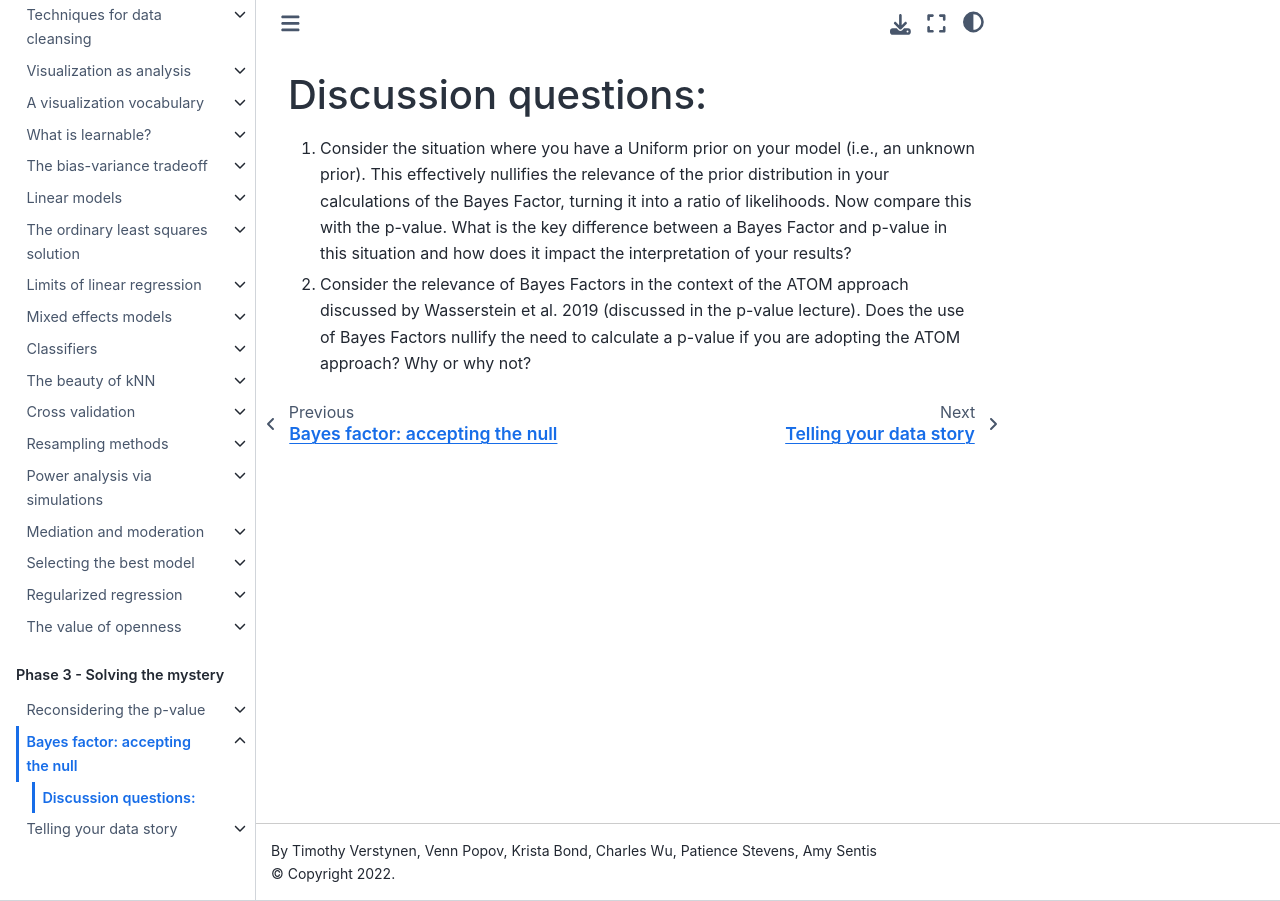
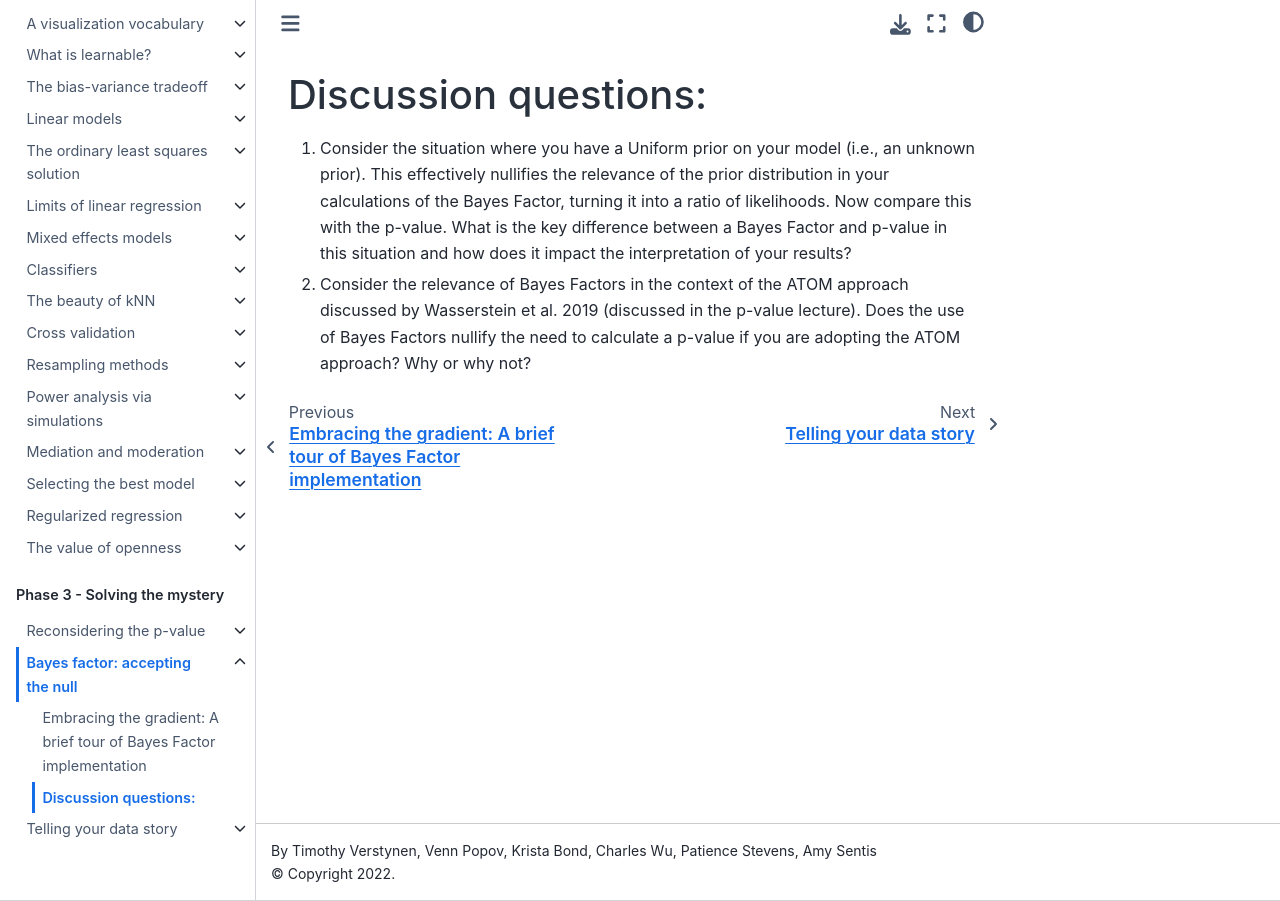
Before and after one commit to CoAxLab/Data-Explorations, a Jupyter Book: the page built from book/discussions/bayes-factor-accepting-the-null.md, in a window 1280 px wide. Built offline with Jupyter Book 1.0.4 settings and Sphinx 7.4.7 and the Sphinx Book theme 1.1.4, drawn with Linux system fonts in a browser that asks for light colours; pages that are not in the unit, such as notebooks, are missing from menus; some of the changed lines change nothing that is shown.

Commit message:
updated toc with new tutorial filenames

```diff
--- a/book/_toc.yml
+++ b/book/_toc.yml
@@ -4,30 +4,32 @@
 parts:
   - caption: Phase 1 - Assessing the scene
     chapters:
+    - file: lectures/art-of-data-investigations
+      sections:
+      - file: notebooks/art-of-data-investigations
     - file: lectures/the-value-of-openness
       sections:
-      - file: notebooks/01-Introduction-to-data-investigations
+      - file: notebooks/the-value-of-openness
       - file: discussions/the-value-of-openness
     - file: lectures/what-is-a-theory
       sections:
       - file: discussions/what-is-a-theory
     - file: lectures/constructing-a-testable-hypothesis
       sections:
-      - file: notebooks/04 - VSNCONTROLINTRO - Constructing a testable hypothesis
       - file: discussions/constructing-a-testable-hypothesis
   - caption: Phase 2 - Evaluating the evidence
     chapters:
     - file: lectures/data-as-objects-and-architectures
       sections:
-      - file: notebooks/05 - Data as objects and architectures
+      - file: notebooks/data-as-objects-and-architectures
       - file: discussions/data-as-objects-and-architectures
     - file: lectures/techniques-for-data-cleansing
       sections:
-      - file: notebooks/06 - Techniques for data cleansing
+      - file: notebooks/techniques-for-data-cleansing
       - file: discussions/techniques-for-data-cleansing
     - file: lectures/visualization-as-analysis
       sections:
-      - file: notebooks/07 - Visualization as analysis
+      - file: notebooks/visualization-as-analysis
       - file: discussions/visualization-as-analysis
     - file: lectures/a-visualization-vocabulary
       sections:
@@ -40,55 +42,55 @@
       - file: discussions/the-bias-variance-tradeoff
     - file: lectures/linear-models
       sections:
-      - file: notebooks/09 - Linear models
+      - file: notebooks/linear-models
       - file: discussions/linear-models
     - file: lectures/the-ordinary-least-squares-solution
       sections:
-      - file: notebooks/10 - Least squares and model evaluation
+      - file: notebooks/the-ordinary-least-squares-solution
       - file: discussions/the-ordinary-least-squares-solution
     - file: lectures/limits-of-linear-regression
       sections:
-      - file: notebooks/11 - Limits of linear models
+      - file: notebooks/limits-of-linear-regression
       - file: discussions/limits-of-linear-regression
     - file: lectures/mixed-effects-models
       sections:
-      - file: notebooks/12 - Mixed effect models
+      - file: notebooks/mixed-effects-models
       - file: discussions/mixed-effects-models
     - file: lectures/classifiers
       sections:
-      - file: notebooks/13 - Classifiers
+      - file: notebooks/classifiers
       - file: discussions/classifiers
     - file: lectures/the-beauty-of-knn
       sections:
-      - file: notebooks/14 - The beauty of kNN
+      - file: notebooks/the-beauty-of-knn
       - file: disucssions/the-beauty-of-knn
     - file: lectures/cross-validation
       sections:
-      - file: notebooks/15 - Cross validation
+      - file: notebooks/cross-validation
       - file: discussions/cross-validation
     - file: lectures/resampling-methods
       sections:
-      - file: notebooks/16 - Resampling methods
+      - file: notebooks/resampling-methods
       - file: discussions/resampling-methods
     - file: lectures/power-analysis-via-simulations
       sections:
-      - file: notebooks/17 - Power analyses via simulations
+      - file: notebooks/power-analysis-via-simulations
       - file: discussions/power-analysis-via-simulations
     - file: lectures/mediation-and-moderation
       sections:
-      - file: notebooks/18 - Mediation, moderation, & graphs
+      - file: notebooks/mediation-and-moderation
       - file: discussions/mediation-and-moderation
     - file: lectures/selecting-the-best-model
       sections:
-      - file: notebooks/20 - Selecting the best model
+      - file: notebooks/selecting-the-best-model
       - file: discussions/selecting-the-best-model
     - file: lectures/regularized-regression
       sections:
-      - file: notebooks/19 - Regularized regression
+      - file: notebooks/regularized-regression
       - file: discussions/regularized-regression
     - file: lectures/principal-component-methods
       sections:
-      - file: notebooks/21 - Principal component methods
+      - file: notebooks/principal-component-methods
       - file: discussions/principal-component-methods
   - caption: Phase 3 - Solving the mystery
     chapters:
@@ -97,7 +99,7 @@
       - file: discussions/reconsidering-the-p-value
     - file: lectures/bayes-factor-accepting-the-null
       sections:
-      - file: notebooks/25 - Bayes factor accepting the null
+      - file: notebooks/bayes-factor-accepting-the-null
       - file: discussions/bayes-factor-accepting-the-null
     - file: lectures/telling-your-data-story
       sections:
```
